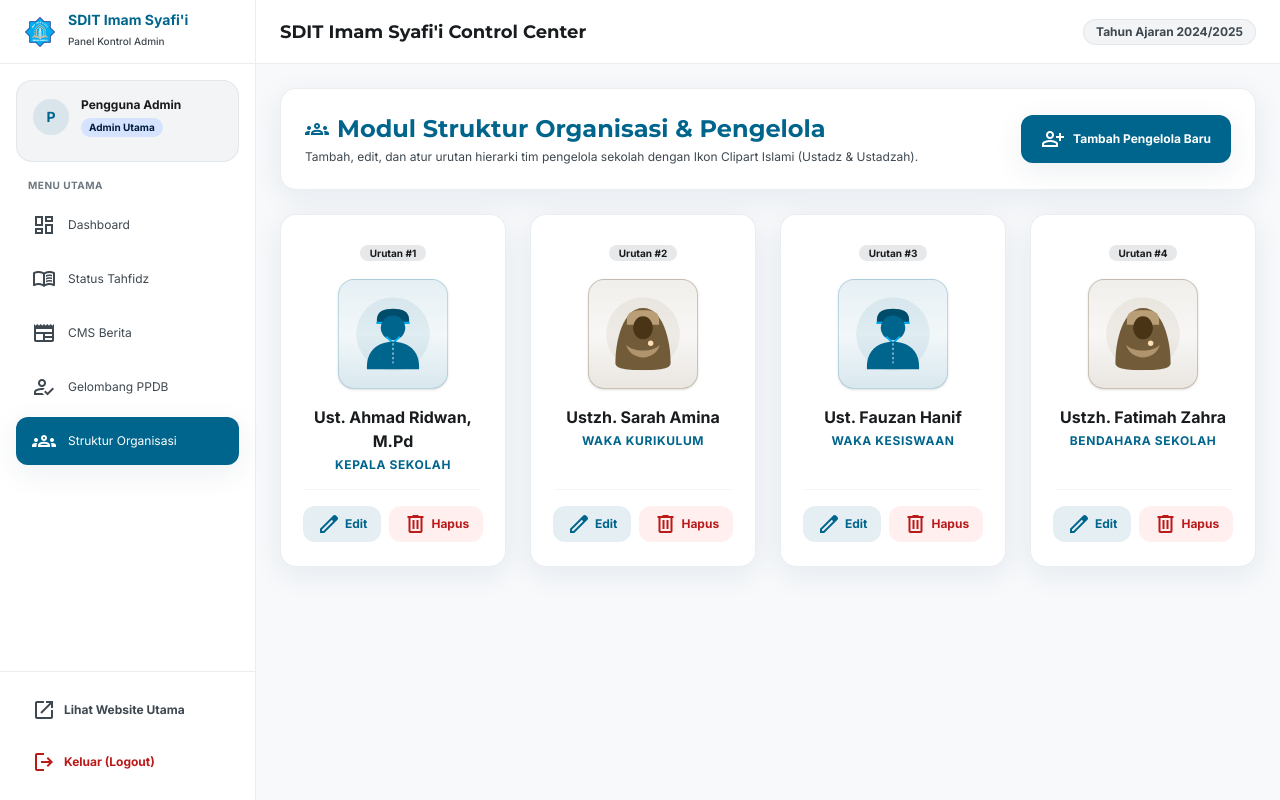
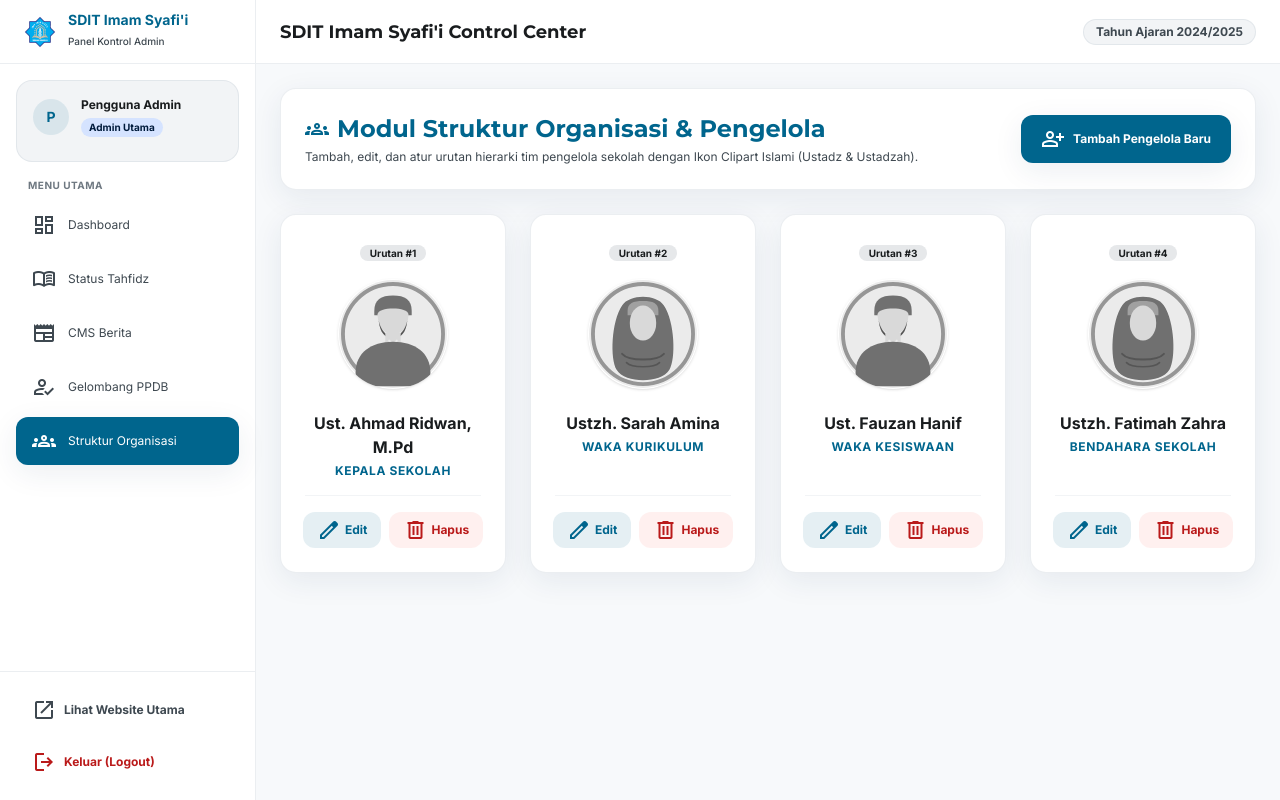
Before and after one commit to hafidzullah-onlearning/sdit-imam-syafii, a Next.js app: page /admin/struktur in a window 1280 px wide. Built offline with nearby package versions, Linux system fonts and the light colour scheme; no server answers; the database is empty.

Commit message:
feat: add IslamicAvatar components for Ustadz and Ustadzah iconography

```diff
--- a/src/components/icons/IslamicAvatars.tsx
+++ b/src/components/icons/IslamicAvatars.tsx
@@ -6,58 +6,60 @@ interface AvatarProps {
 }
 
 /**
- * Ustadz Avatar: Minimalist Syar'i Vector Silhouette with Peci / Kopiah
+ * Ustadz Avatar Icon - Reproducing reference vector design
  */
 export function UstadzAvatar({ className = "", size = 120 }: AvatarProps) {
   return (
     <div
-      className={`relative inline-flex items-center justify-center rounded-2xl bg-gradient-to-b from-primary/10 via-primary/5 to-primary/15 border border-primary/20 p-2 shadow-sm ${className}`}
+      className={`relative inline-flex items-center justify-center rounded-full overflow-hidden shadow-sm ${className}`}
       style={{ width: size, height: size }}
     >
       <svg
-        viewBox="0 0 120 120"
+        viewBox="0 0 200 200"
         fill="none"
         xmlns="http://www.w3.org/2000/svg"
         className="w-full h-full"
       >
-        {/* Soft Circular Glow Background */}
-        <circle cx="60" cy="60" r="48" fill="#00658D" fillOpacity="0.08" />
+        {/* Background Circle */}
+        <circle cx="100" cy="100" r="98" fill="#EBEBEB" />
 
-        {/* Peci / Kopiah Silhouette */}
+        {/* Outer Circular Border Ring */}
+        <circle cx="100" cy="100" r="91" stroke="#969696" strokeWidth="7" fill="none" />
+
+        {/* Peci / Kopiah Cap */}
         <path
-          d="M39 41C39 30.5 48 27 60 27C72 27 81 30.5 81 41V46H39V41Z"
-          fill="#004D6B"
+          d="M66 58 C66 38 78 30 100 30 C122 30 134 38 134 58 V66 H66 V58 Z"
+          fill="#707070"
         />
-        <rect x="38" y="44" width="44" height="3" rx="1.5" fill="#00ADEF" />
 
-        {/* Head / Neck Contour Silhouette */}
-        <circle cx="60" cy="52" r="16" fill="#00658D" />
+        {/* Head Contour (Face area) */}
+        <path
+          d="M72 64 C72 50 128 50 128 64 C128 86 118 100 100 100 C82 100 72 86 72 64 Z"
+          fill="#D9D9D9"
+        />
 
-        {/* Collar Accent */}
+        {/* Beard Outline on Jawline */}
         <path
-          d="M52 64L60 72L68 64"
-          stroke="#00ADEF"
-          strokeWidth="2.5"
+          d="M74 76 C78 94 88 104 100 104 C112 104 122 94 126 76 C124 98 114 108 100 108 C86 108 76 98 74 76 Z"
+          fill="#555555"
+        />
+
+        {/* Neck Area */}
+        <path d="M86 98 H114 V116 H86 Z" fill="#D9D9D9" />
+
+        {/* Collar V-Notch (Koko Collar) */}
+        <path
+          d="M93 112 L100 120 L107 112"
+          stroke="#EBEBEB"
+          strokeWidth="3.5"
           strokeLinecap="round"
           strokeLinejoin="round"
         />
 
-        {/* Smooth Shoulders & Bust Silhouette */}
+        {/* Shoulders & Koko Shirt Silhouette */}
         <path
-          d="M26 102C26 82 40 70 60 70C80 70 94 82 94 102V106H26V102Z"
-          fill="#00658D"
-        />
-
-        {/* Shirt Placket Accent Line */}
-        <line
-          x1="60"
-          y1="72"
-          x2="60"
-          y2="98"
-          stroke="#FFFFFF"
-          strokeOpacity="0.6"
-          strokeWidth="2"
-          strokeDasharray="3 3"
+          d="M32 170 C32 134 60 114 100 114 C140 114 168 134 168 170 V195 H32 V170 Z"
+          fill="#707070"
         />
       </svg>
     </div>
@@ -65,47 +67,56 @@ export function UstadzAvatar({ className = "", size = 120 }: AvatarProps) {
 }
 
 /**
- * Ustadzah Avatar: Minimalist Syar'i Vector Silhouette with Graceful Hijab
+ * Ustadzah Avatar Icon - Reproducing reference vector design
  */
 export function UstadzahAvatar({ className = "", size = 120 }: AvatarProps) {
   return (
     <div
-      className={`relative inline-flex items-center justify-center rounded-2xl bg-gradient-to-b from-tertiary/10 via-tertiary/5 to-tertiary/15 border border-tertiary/30 p-2 shadow-sm ${className}`}
+      className={`relative inline-flex items-center justify-center rounded-full overflow-hidden shadow-sm ${className}`}
       style={{ width: size, height: size }}
     >
       <svg
-        viewBox="0 0 120 120"
+        viewBox="0 0 200 200"
         fill="none"
         xmlns="http://www.w3.org/2000/svg"
         className="w-full h-full"
       >
-        {/* Soft Circular Glow Background */}
-        <circle cx="60" cy="60" r="48" fill="#725B38" fillOpacity="0.08" />
+        {/* Background Circle */}
+        <circle cx="100" cy="100" r="98" fill="#EBEBEB" />
 
-        {/* Outer Graceful Syar'i Hijab Silhouette */}
+        {/* Outer Circular Border Ring */}
+        <circle cx="100" cy="100" r="91" stroke="#969696" strokeWidth="7" fill="none" />
+
+        {/* Outer Hijab Drape Silhouette */}
         <path
-          d="M24 98C24 68 34 26 60 26C86 26 96 68 96 98C96 104 86 107 60 107C34 107 24 104 24 98Z"
-          fill="#725B38"
+          d="M52 165 C40 145 42 78 62 48 C76 27 124 27 138 48 C158 78 160 145 148 165 C140 178 120 184 100 184 C80 184 60 178 52 165 Z"
+          fill="#707070"
         />
 
-        {/* Inner Hijab Layer (Ciput / Layer Accent) */}
+        {/* Inner Ciput / Underscarf Layer */}
         <path
-          d="M39 42C39 31 47 29 60 29C73 29 81 31 81 42V48H39V42Z"
-          fill="#BA9E77"
+          d="M72 58 C72 44 82 40 100 40 C118 40 128 44 128 58 V66 H72 V58 Z"
+          fill="#A0A0A0"
         />
 
-        {/* Face Oval Area (Soft Neutral Silhouette) */}
-        <ellipse cx="60" cy="52" rx="13" ry="15" fill="#493516" />
+        {/* Face Oval Opening */}
+        <ellipse cx="100" cy="80" rx="24" ry="32" fill="#D9D9D9" />
 
-        {/* Drape Folds Silhouette */}
+        {/* Hijab Drape Fold Line Details */}
         <path
-          d="M38 74C46 84 74 84 82 74C76 96 44 96 38 74Z"
-          fill="#BA9E77"
-          fillOpacity="0.85"
+          d="M62 136 C74 150 126 150 138 136"
+          stroke="#555555"
+          strokeWidth="3.5"
+          strokeLinecap="round"
+          fill="none"
         />
-
-        {/* Pin Accent */}
-        <circle cx="70" cy="72" r="3.5" fill="#FEDEB2" />
+        <path
+          d="M70 152 C80 162 120 162 130 152"
+          stroke="#555555"
+          strokeWidth="3"
+          strokeLinecap="round"
+          fill="none"
+        />
       </svg>
     </div>
   );
```
